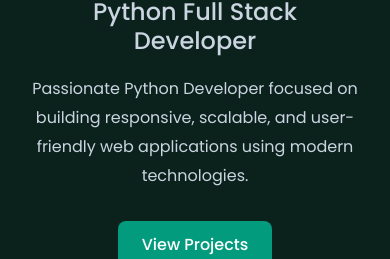
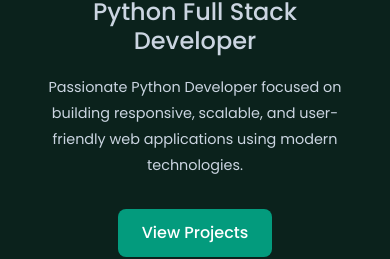
Before and after one commit to rkvm9908/My_Portfolio, a React (Vite) app: page / in a window 390 px wide. Shown: the part 247-506 px from the top of the page. Built offline with nearby package versions, Linux system fonts and the light colour scheme.

Commit message:
My Portfolio Initial Commit

```diff
--- a/index.html
+++ b/index.html
@@ -5,7 +5,7 @@
 
     <meta name="viewport" content="width=device-width, initial-scale=1.0" />
     <title>Mathuprasanth R K's Portfolio</title>
-    <link rel="shortcut icon" href="../public/favicon.ico" type="image/x-icon">
+    <link rel="shortcut icon" href="./favicon.ico" type="image/x-icon">
   </head>
   <body>
     <div id="root"></div>
--- a/src/components/Projects.jsx
+++ b/src/components/Projects.jsx
@@ -4,11 +4,15 @@ import { FaGithub, FaExternalLinkAlt } from "react-icons/fa";
 
 import "../styles/project.css";
 
+import phishing from "../assets/images/phishing.png";
+import joboffer from "../assets/images/joboffer.png";
+import student from "../assets/images/student.png";
+
 const projects = [
   {
     title: "Phishing URL Detection",
 
-    image: "../src/assets/images/1.png",
+    image: phishing,
 
     description:
       "Phishing URL classifier using a Voting Classifier fusing Random Forest and XGBoost. Engineered 45+ URL-based features; improved model robustness through hyperparameter tuning and k-fold cross-validation.",
@@ -22,7 +26,7 @@ const projects = [
   {
     title: "Fake Job & Scholarship Detector",
 
-    image: "../src/assets/images/2.png",
+    image: joboffer,
 
     description:
       "Flask web app that detects fake job and scholarship offers in real-time using an adaptive multi-model ML pipeline with TF-IDF vectorization. Integrated Google Gemini LLM to auto-generate AI-powered explanations and surface critical red flags for flagged results.",
@@ -35,7 +39,7 @@ const projects = [
   {
     title: "Student Result and Information management System.",
 
-    image: "../src/assets/images/3.png",
+    image: student,
 
     description:
       "Full-stack web app for managing student academic records.Implemented CRUD operations with session-based authentication.Designed optimized relational database schema for faster queries.Built responsive UI for cross-device compatibility",
--- a/src/styles/hero.css
+++ b/src/styles/hero.css
@@ -43,6 +43,7 @@
   margin-bottom: 30px;
 
   max-width: 600px;
+  text-align: left;
 }
 
 .hero-buttons {
@@ -197,6 +198,12 @@
     margin-bottom: 50px;
   }
 
+    .hero-description {
+    text-align: center;
+    margin-inline: auto;
+    font-size: 0.9rem;
+  }
+
   .hero-buttons {
     justify-content: center;
   }
```
